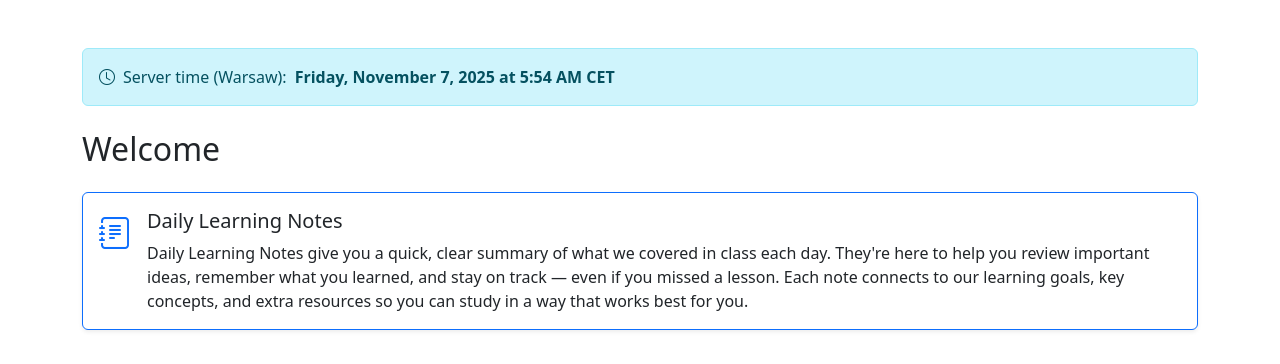
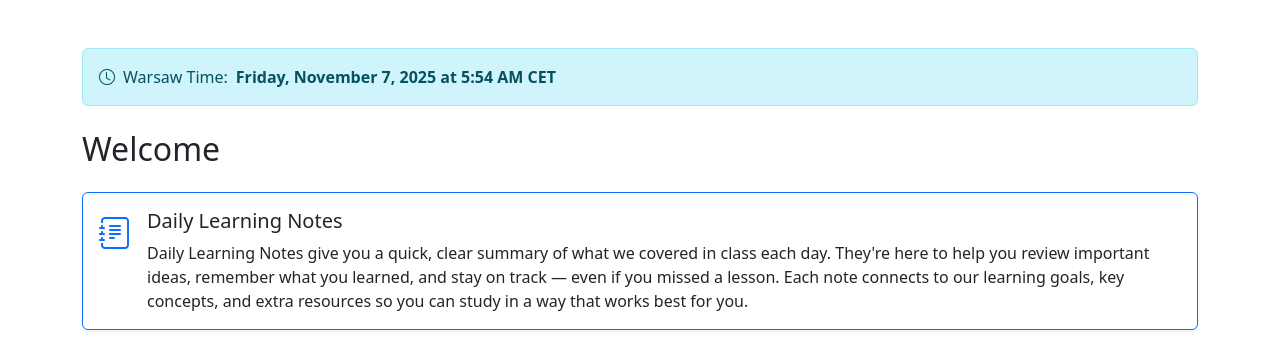
Before and after one commit to bmackenty/daily_notes, a PHP site: template app/Views/home.php in a window 1280 px wide. Shown: the part 56-420 px from the top of the page. Run offline with PHP 8.4, Linux system fonts and the light colour scheme; the template is opened without the code that fills it, so the values that code supplies are empty; a stand-in replaces the project's code that opens the database connection; some libraries are stand-ins or nearby versions.

Commit message:
more date

```diff
--- a/app/Views/home.php
+++ b/app/Views/home.php
@@ -51,7 +51,7 @@ function formatRelativeDate($date) {
         ?>
         <div class="alert alert-info d-flex align-items-center" role="alert">
             <i class="bi bi-clock me-2"></i>
-            <span class="me-2">Server time (Warsaw):</span>
+            <span class="me-2">Warsaw Time:</span>
             <strong><?= date('l, F j, Y \a\t g:i A T') ?></strong>
         </div>
     </section>
```
